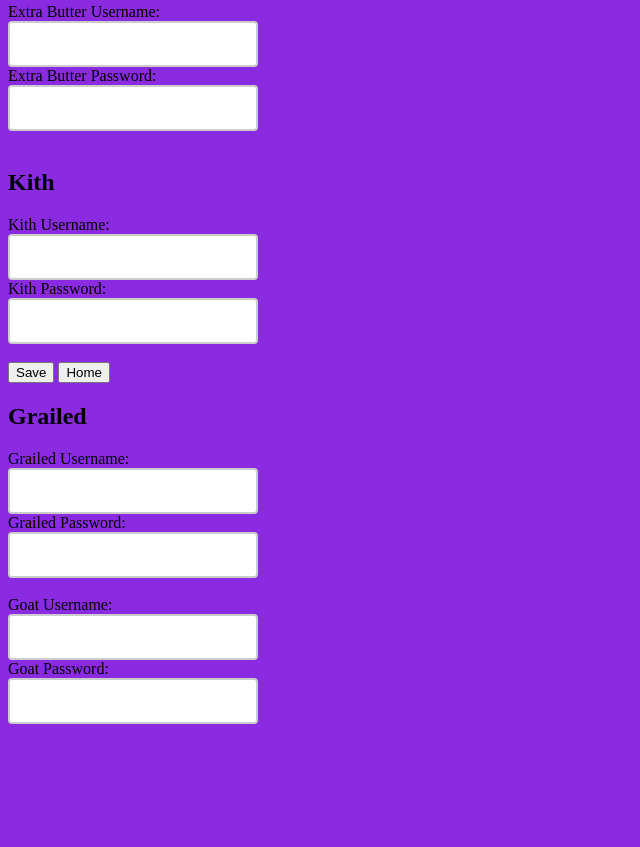
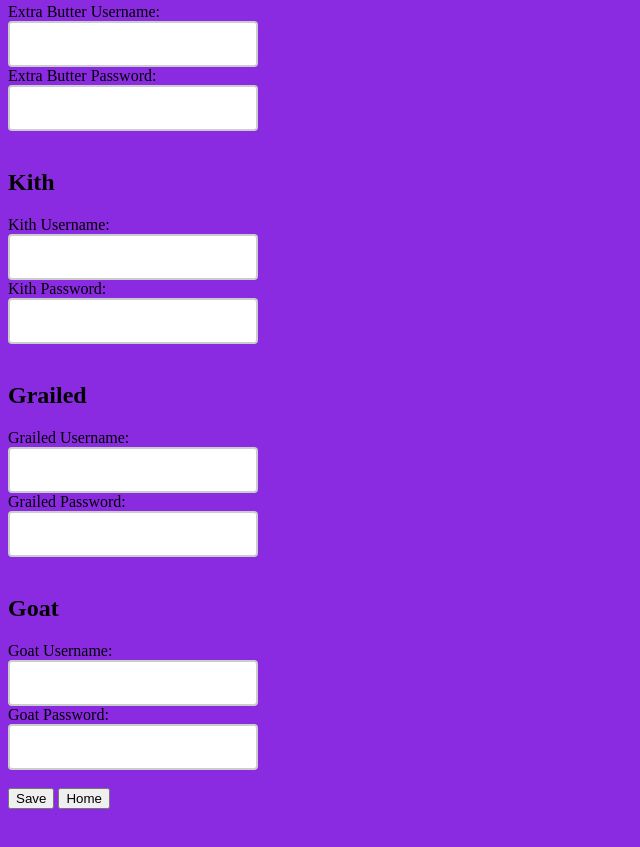
Before and after one commit to ellis-ASC5/MySneakersHomepage, a plain HTML site: page accountsetting.html in a window 1280 px wide. Shown: the part 489-1336 px from the top of the page, without its empty margins (0-640 px from the left). Before the commit the page ends 1275 px from the top, so only its background shows below. Drawn offline with Linux system fonts and the light colour scheme; no server answers.

Commit message:
Goat and Grailed

```diff
--- a/accountsetting.html
+++ b/accountsetting.html
@@ -103,8 +103,7 @@
   Kith Password:<br>
   <input id="kithpassword" type="text" name="password" >
   <br><br>
-  <button onclick="writeData()">Save</button>
-  <button type="submit" id="home">Home</button>
+
 </form>
 
 <h2>Grailed</h2>
@@ -118,7 +117,7 @@
   <br><br>
 
 </form>
-
+<h2>Goat </h2>
 <form action="/action_page.php">
   Goat Username:<br>
   <input id="goatusername" type="text" name="username">
@@ -126,7 +125,8 @@
   Goat Password:<br>
   <input id="goatpassword" type="text" name="password">
   <br><br>
-
+  <button onclick="writeData()">Save</button>
+  <button type="submit" id="home">Home</button>
 </form>
 <br><br>
 
```
